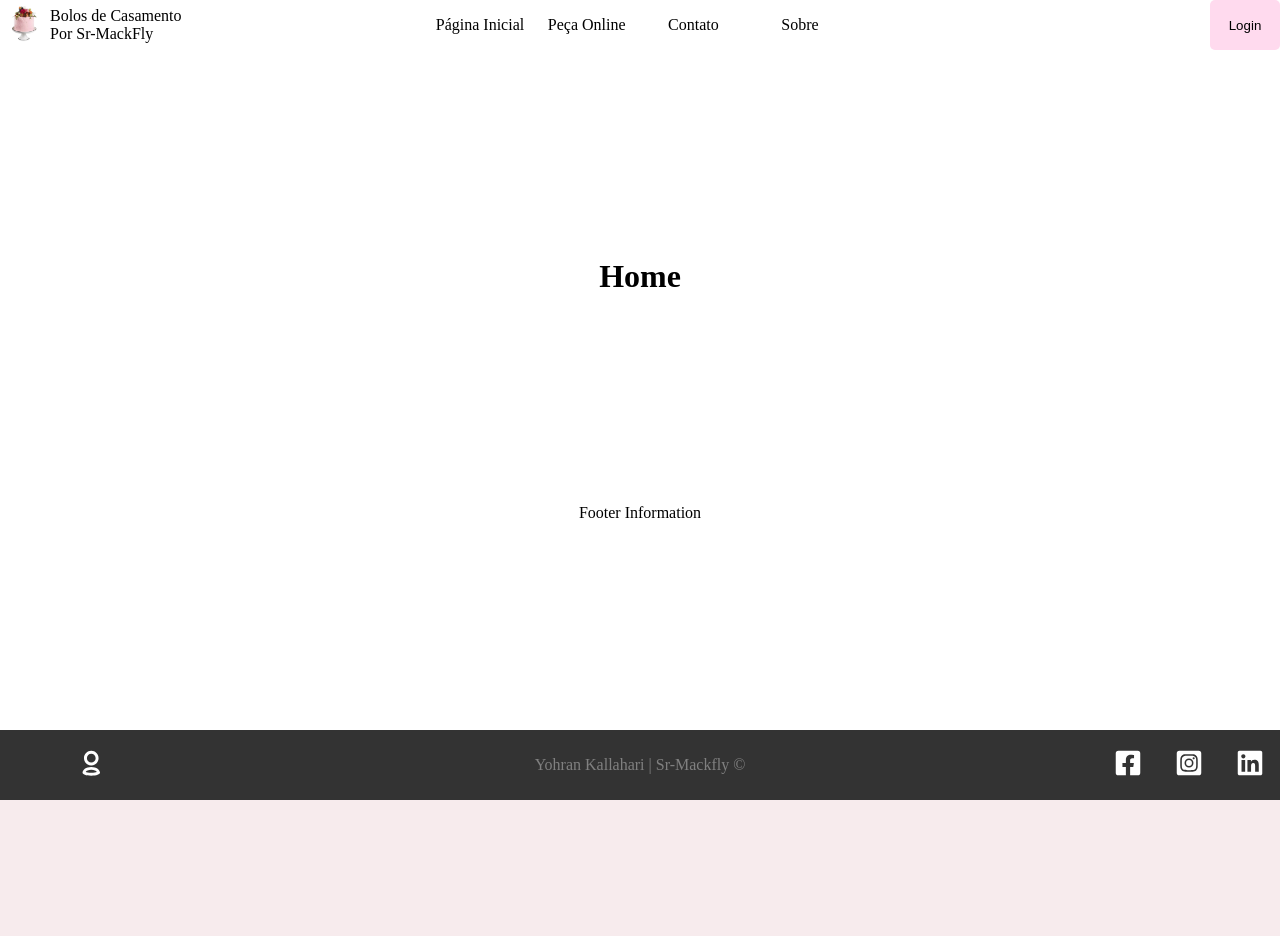
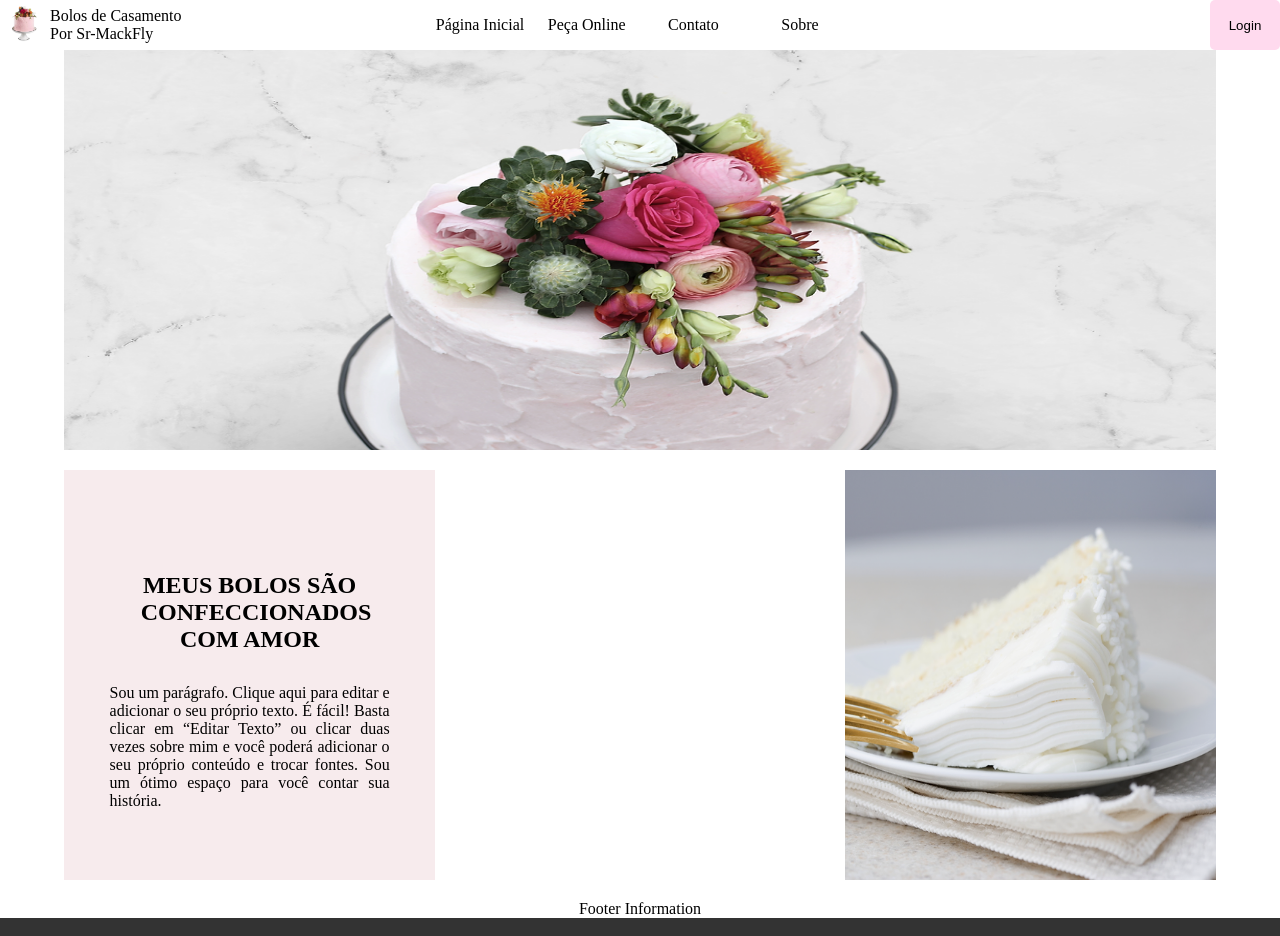
Before and after one commit to yohran1/Portfolio, a React (Create React App) app: page /projeto/srmackfly in a window 1280 px wide. Shown: the top 936 px of the page. Before the commit the page ends 800 px from the top, so only its background shows below. Built offline with nearby package versions, Linux system fonts and the light colour scheme.

Commit message:
criação de conteúdo para página

```diff
--- a/src/App.js
+++ b/src/App.js
@@ -4,7 +4,7 @@ import Login from './components/project/user/Login';
 import Sobre from './components/pages/Sobre';
 import Register from './components/project/user/Register';
 import ForgotPassword from './components/project/user/ForgotPassword';
-import SrMackfly from './components/project/pages/SrMackfly';
+import SrMackfly from './components/project/components/pages/SrMackfly';
 import Container from './components/layout/Container';
 
 function App() {
--- a/src/components/layout/Container.module.css
+++ b/src/components/layout/Container.module.css
@@ -13,6 +13,8 @@
     min-height: 75%;
 }
 .column, body{
+    width: 100%;
+    height: auto;
     flex-direction: column;
     background-color: white;
 
--- /dev/null
+++ b/src/components/project/components/pages/SrMackfly.js
@@ -0,0 +1,38 @@
+import style from './SrMackfly.module.css'
+import Container from '../../../layout/Container'
+import Footer from '../../../layout/Footer'
+import NavBar from '../NavBar'
+import cakes_1 from '../../img/cakes/bolo-layout-4.jpg'
+import cakes_2 from '../../img/cakes/bolo-branco.webp'
+
+export default function SrMackfly(){
+
+    return (
+        <Container customClass='column'>
+            <NavBar />
+            <div className={style.container}>
+                <div className={style.cakes_1}>
+                    <img src={cakes_1} alt={cakes_1} />
+                </div>
+
+                <div className={style.cakes_info}>
+                    <div className={style.info}>
+                        <h2>MEUS BOLOS SÃO CONFECCIONADOS COM AMOR</h2>
+                        <p>Sou um parágrafo. Clique aqui para editar e adicionar o seu próprio texto. É fácil! Basta clicar em “Editar Texto” ou clicar duas vezes sobre mim e você poderá adicionar o seu próprio conteúdo e trocar fontes. Sou um ótimo espaço para você contar sua história.</p>
+                    </div>
+
+                    <div className={style.img_cake}>
+                        <img src={cakes_2} alt={cakes_2} />
+                    </div>
+                </div>
+
+
+            </div>
+
+
+
+            <footer>Footer Information</footer>
+            <Footer />
+        </Container>
+    )
+}
--- /dev/null
+++ b/src/components/project/components/pages/SrMackfly.module.css
@@ -0,0 +1,50 @@
+
+.container{
+    width: 90%;
+    height: auto;
+}
+.cakes_1{
+    display: flex;
+    justify-content: center;
+    width: 100%;
+    height: 400px;
+}
+.cakes_1 img{
+    width: 100%;
+    height: auto;
+}
+.cakes_info{
+    display: flex;
+    justify-content: space-between;
+    width: 100%;
+    height: 410px;
+    overflow: hidden;
+    margin: 20px auto;
+}
+.info{
+    padding: 30px;
+    display: flex;
+    flex-direction: column;
+    justify-content: center;
+    align-items: center;
+    width: 29vw;
+    height: auto;
+    background-color: rgba(247, 235, 237, 1);
+}
+.info h2{
+    width: 70%;
+    margin: 10%;
+}
+.info p{
+    text-align: justify;
+    width: 90%;
+}
+.img_cake{
+    width: 29vw;
+    height: auto;
+}
+.img_cake img{
+    display: block;
+    width: 100%;
+    height: 100%;
+}
--- a/src/components/project/pages/SrMackfly.js
+++ /dev/null
@@ -1,18 +0,0 @@
-import Container from '../../layout/Container'
-import Footer from '../../layout/Footer'
-import NavBar from '../components/NavBar'
-
-export default function SrMackfly(){
-
-    return (
-        <Container customClass='column'>
-            <NavBar />
-            <h1>Home</h1>
-
-
-
-            <footer>Footer Information</footer>
-            <Footer />
-        </Container>
-    )
-}
```
Also changed, not shown: src/components/project/pages/SrMackfly.module.css (deleted).
